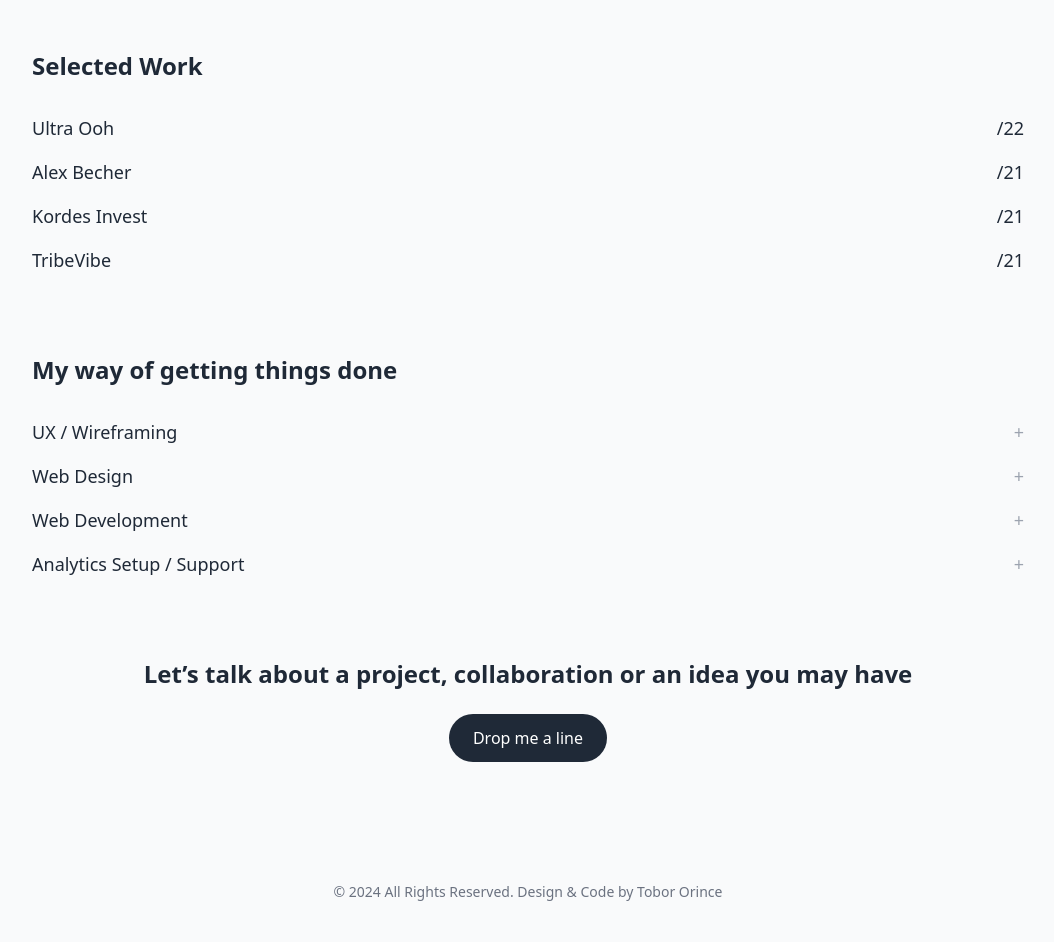
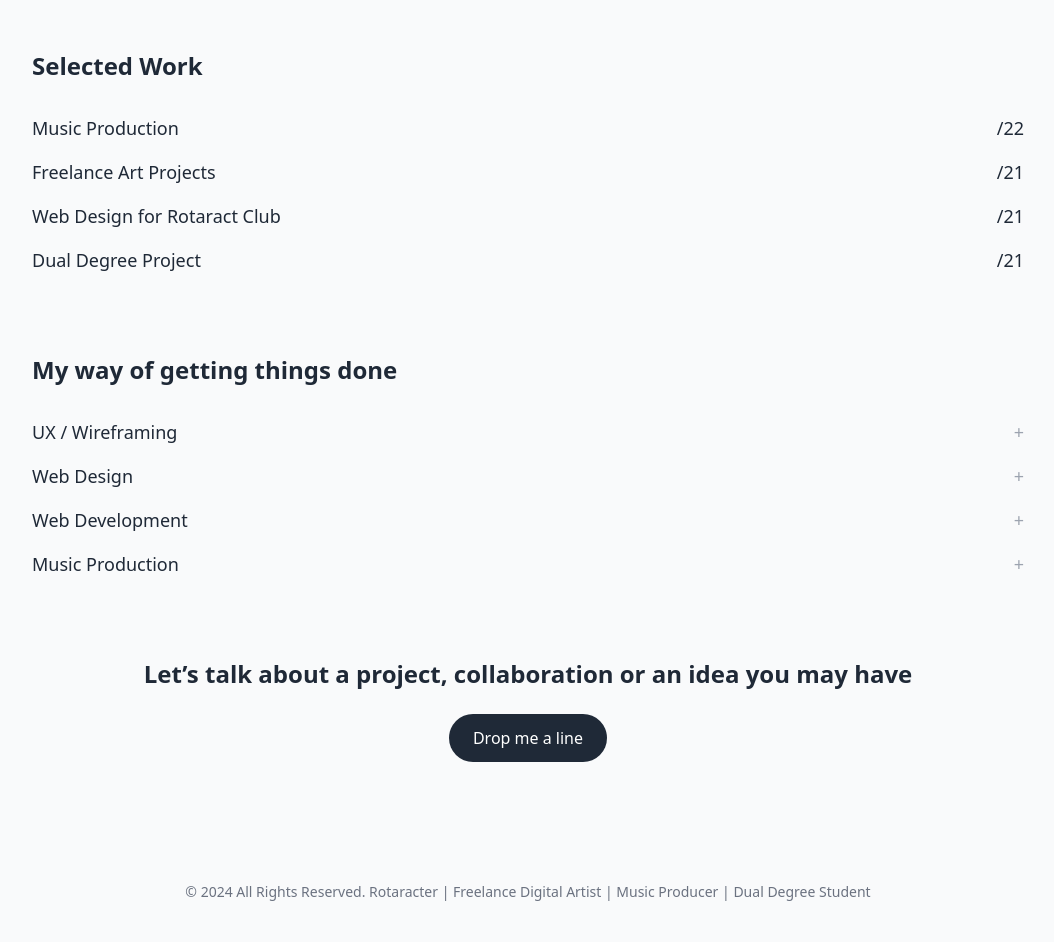
Before and after one commit to shadedcoder69/slayed, a plain HTML site: page index.html in a window 1280 px wide. Shown: the part 791-1733 px from the top of the page, without its empty margins (112-1166 px from the left). Drawn offline with nearby package versions, Linux system fonts and the light colour scheme.

Commit message:
index.html

```diff
--- a/index.html
+++ b/index.html
@@ -3,7 +3,7 @@
 <head>
     <meta charset="UTF-8">
     <meta name="viewport" content="width=device-width, initial-scale=1.0">
-    <title>Digital Designer</title>
+    <title>Freelance Digital Artist</title>
     <script src="https://cdn.tailwindcss.com"></script>
     <style>
         /* Custom CSS if needed */
@@ -13,7 +13,7 @@
     <!-- Header Section -->
     <header class="max-w-screen-lg mx-auto py-10 px-4">
         <nav class="flex justify-between items-center mb-12">
-            <a href="#" class="text-lg font-bold">Tobor Orince</a>
+            <a href="#" class="text-lg font-bold">Rotaracter</a>
             <div class="space-x-6">
                 <a href="#" class="hover:text-gray-600">About</a>
                 <a href="#" class="hover:text-gray-600">Work</a>
@@ -25,8 +25,8 @@
     </header>
     <!-- Hero Section -->
     <section class="max-w-screen-lg mx-auto px-4 mb-20">
-        <h1 class="text-6xl font-bold mb-6 leading-tight">Digital Designer</h1>
-        <p class="text-xl mb-10 leading-relaxed max-w-2xl">I’m helping startups and business owners to make a visual statement through spotless Web Design and Development so they can increase brand awareness and sell more.</p>
+        <h1 class="text-6xl font-bold mb-6 leading-tight">Freelance Digital Artist</h1>
+        <p class="text-xl mb-10 leading-relaxed max-w-2xl">I’m helping startups and business owners make a visual statement through spotless Web Design and Development to increase brand awareness and drive sales.</p>
         <button class="bg-gray-800 text-white py-3 px-6 rounded-full hover:bg-gray-700">Drop me a line</button>
     </section>
     <!-- Services Section -->
@@ -52,19 +52,19 @@
         <h2 class="text-2xl font-semibold mb-8">Selected Work</h2>
         <ul class="space-y-4 text-lg">
             <li class="flex justify-between">
-                <span>Ultra Ooh</span>
+                <span>Music Production</span>
                 <span>/22</span>
             </li>
             <li class="flex justify-between">
-                <span>Alex Becher</span>
+                <span>Freelance Art Projects</span>
                 <span>/21</span>
             </li>
             <li class="flex justify-between">
-                <span>Kordes Invest</span>
+                <span>Web Design for Rotaract Club</span>
                 <span>/21</span>
             </li>
             <li class="flex justify-between">
-                <span>TribeVibe</span>
+                <span>Dual Degree Project</span>
                 <span>/21</span>
             </li>
         </ul>
@@ -86,7 +86,7 @@
                 <span class="text-gray-400">+</span>
             </li>
             <li class="flex justify-between items-center">
-                <span>Analytics Setup / Support</span>
+                <span>Music Production</span>
                 <span class="text-gray-400">+</span>
             </li>
         </ul>
@@ -98,7 +98,7 @@
     </section>
     <!-- Footer -->
     <footer class="max-w-screen-lg mx-auto px-4 py-10 text-center text-sm text-gray-500">
-        © 2024 All Rights Reserved. Design & Code by Tobor Orince
+        © 2024 All Rights Reserved. Rotaracter | Freelance Digital Artist | Music Producer | Dual Degree Student
     </footer>
 </body>
 </html>
```
